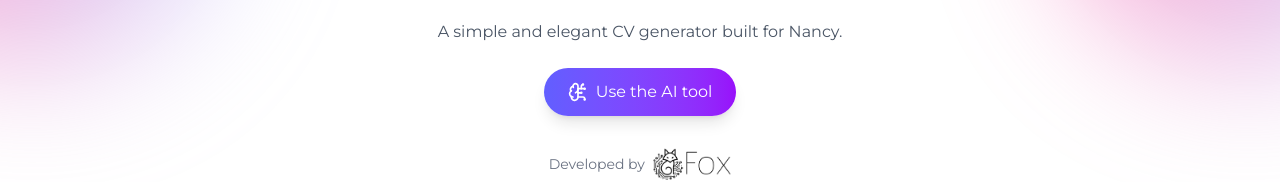
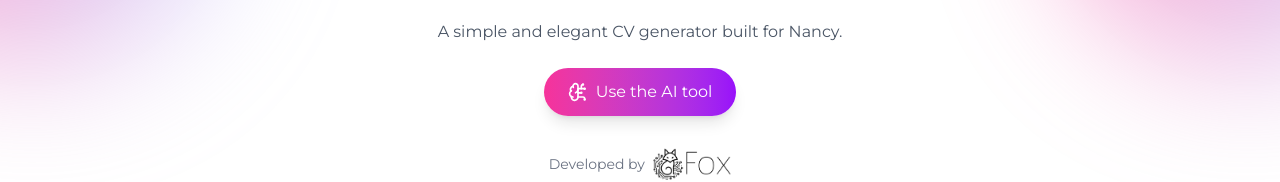
Before and after one commit to theTigerFox/nancy-cv, a React (Vite) app: page /create in a window 1280 px wide. Shown: the part 156-338 px from the top of the page. Built offline with nearby package versions, Linux system fonts and the light colour scheme; no server answers; what @react-pdf/renderer would draw is missing.

Commit message:
correct AI tool

```diff
--- a/src/pages/HomePage.tsx
+++ b/src/pages/HomePage.tsx
@@ -360,7 +360,7 @@ function HomePage() {
                         onClick={() => setIsAiModalOpen(true)}
                         whileHover={{ scale: 1.05 }}
                         whileTap={{ scale: 0.98 }}
-                        className="mt-4 bg-gradient-to-r from-indigo-500 to-purple-600 text-white px-6 py-3 rounded-full
+                        className="mt-4 bg-gradient-to-r from-pink-500 to-purple-600 text-white px-6 py-3 rounded-full
                                  shadow-lg hover:shadow-xl transition-all flex items-center mx-auto"
                     >
                         <BrainCircuit className="mr-2" size={20} />
```
